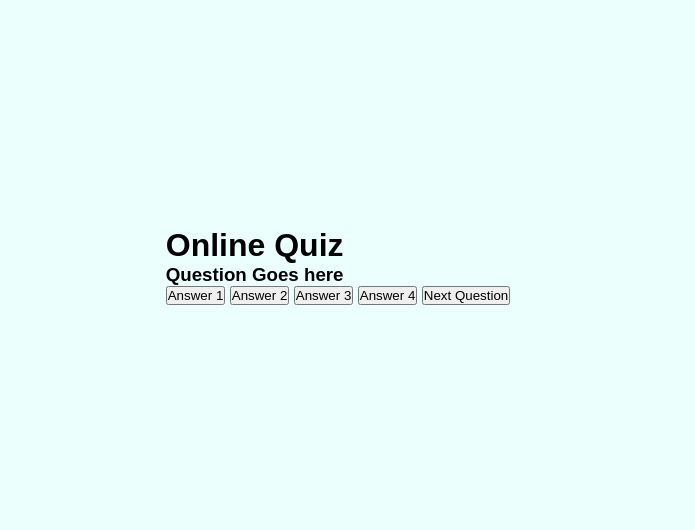
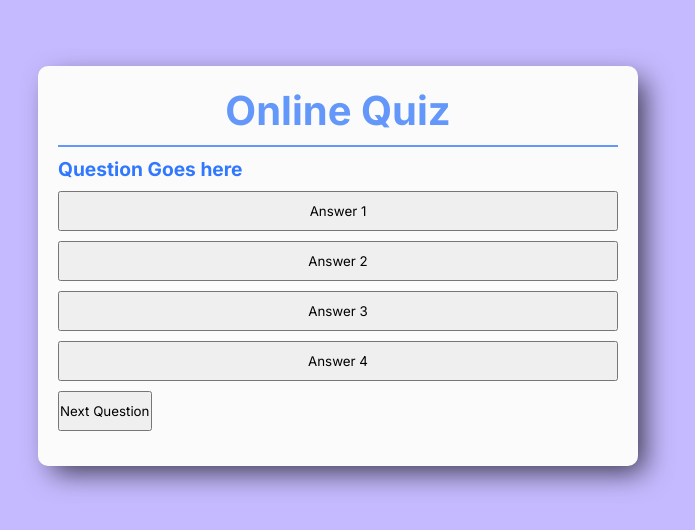
Before and after one commit to SudeepBhandari02/Basic-JS-Projects, a plain HTML site: page 3_QuizSite/index.html in a window 1280 px wide. Shown: the part 134-664 px from the top of the page, without its empty margins (302-997 px from the left). Drawn offline with Linux system fonts and the light colour scheme; files that its build step writes are made by us from their sources; files whose address does not match are found by name.

Commit message:
finished working on most of the card design

```diff
--- a/3_QuizSite/index.html
+++ b/3_QuizSite/index.html
@@ -6,7 +6,7 @@
     <meta http-equiv="X-UA-Compatible" content="IE=edge">
     <meta name="viewport" content="width=device-width, initial-scale=1.0">
     <title>Quiz-Site</title>
-    <link rel="stylesheet" href="style.css">
+    <link rel="stylesheet" href="styles.css">
     <link rel="browser-window-icon" href="images/favicon.jpg" type="image/x-icon">
     <link
         href="https://fonts.googleapis.com/css2?family=Inter:ital,opsz,wght@0,14..32,100..900;1,14..32,100..900&family=Roboto+Mono:ital,wght@0,100..700;1,100..700&display=swap"
@@ -16,17 +16,18 @@
 <body>
     <div class="qn-card">
         <h1>Online Quiz</h1>
-        <div class="qn-section">
-            <h3>Question Goes here</h3>
-        </div>
+            <h3 class="question">Question Goes here</h3>
         <div class="ans-section">
             <button type="submit">Answer 1</button>
             <button type="submit">Answer 2</button>
             <button type="submit">Answer 3</button>
             <button type="submit">Answer 4</button>
-            <button>Next Question</button>
+            <div class="next">
+                <button>Next Question</button>
+            </div>
         </div>
     </div>
+
 
     <script src="script.js"></script>
 </body>
--- a/3_QuizSite/styles.css
+++ b/3_QuizSite/styles.css
@@ -1,8 +1,53 @@
+*{
+  font-family: "Inter", serif;
+  margin: 0;
+  padding: 0;
+  box-sizing: border-box;
+}
+
 body{
+    height: 100vh;
+    display: flex;
+    justify-content: center;
+    align-items: center;
+    background-color: #C5BAFF;
+}
 
-        font-family: "Inter", serif;
-        font-optical-sizing: auto;
-        font-weight: 500;
-        font-style: normal;
+.qn-card{
+    background-color: #FBFBFB;
+    border-radius: 10px;
+    width: 600px;
+    height: 400px;
+    box-shadow: 10px 10px 28px -4px rgba(0,0,0,0.71);
+-webkit-box-shadow: 10px 10px 28px -4px rgba(0,0,0,0.71);
+-moz-box-shadow: 10px 10px 28px -4px rgba(0,0,0,0.71);
+}
 
+.qn-card h1{
+    text-align: center;
+    color: #6398fa;
+    padding-top: 20px;
+    border-bottom: 2px solid #6398fa;
+    margin: auto 20px;
+    padding-bottom: 10px;
+    font-size: 2.5rem;
 }
+
+.qn-card .question{
+    padding-left: 20px;
+    padding-right: 20px;
+    margin-top: 10px;
+    color: #3078ff;
+    font-size: 1.2rem;
+}
+
+.ans-section{
+    padding:10px 20px 10px 20px;
+    display: flex;
+    flex-direction: column;
+}
+
+.ans-section button{
+    margin-bottom: 10px;
+    height: 40px;
+}
```
Also changed, not shown: 3_QuizSite/images/script.js (deleted), 3_QuizSite/script.js (added).
